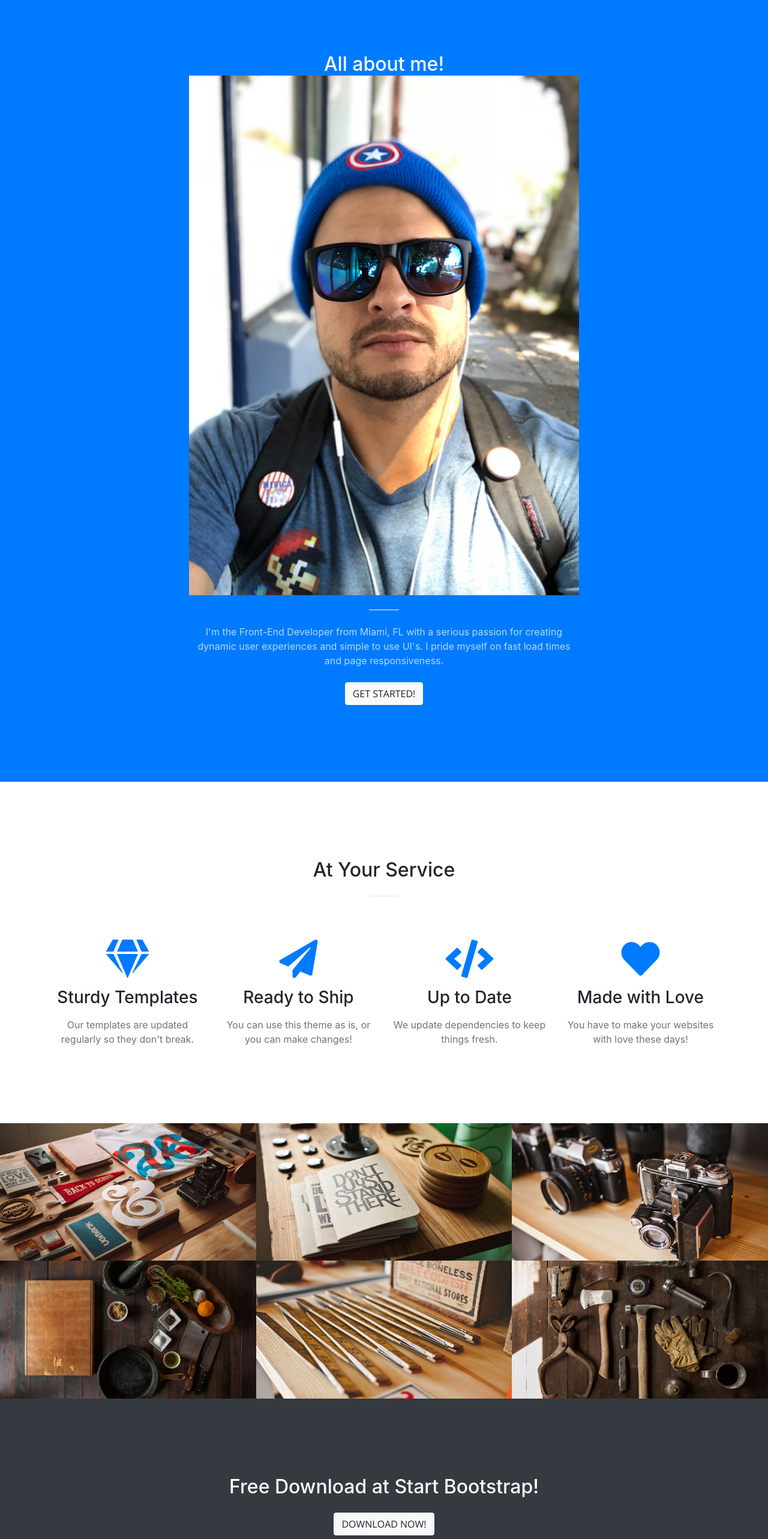
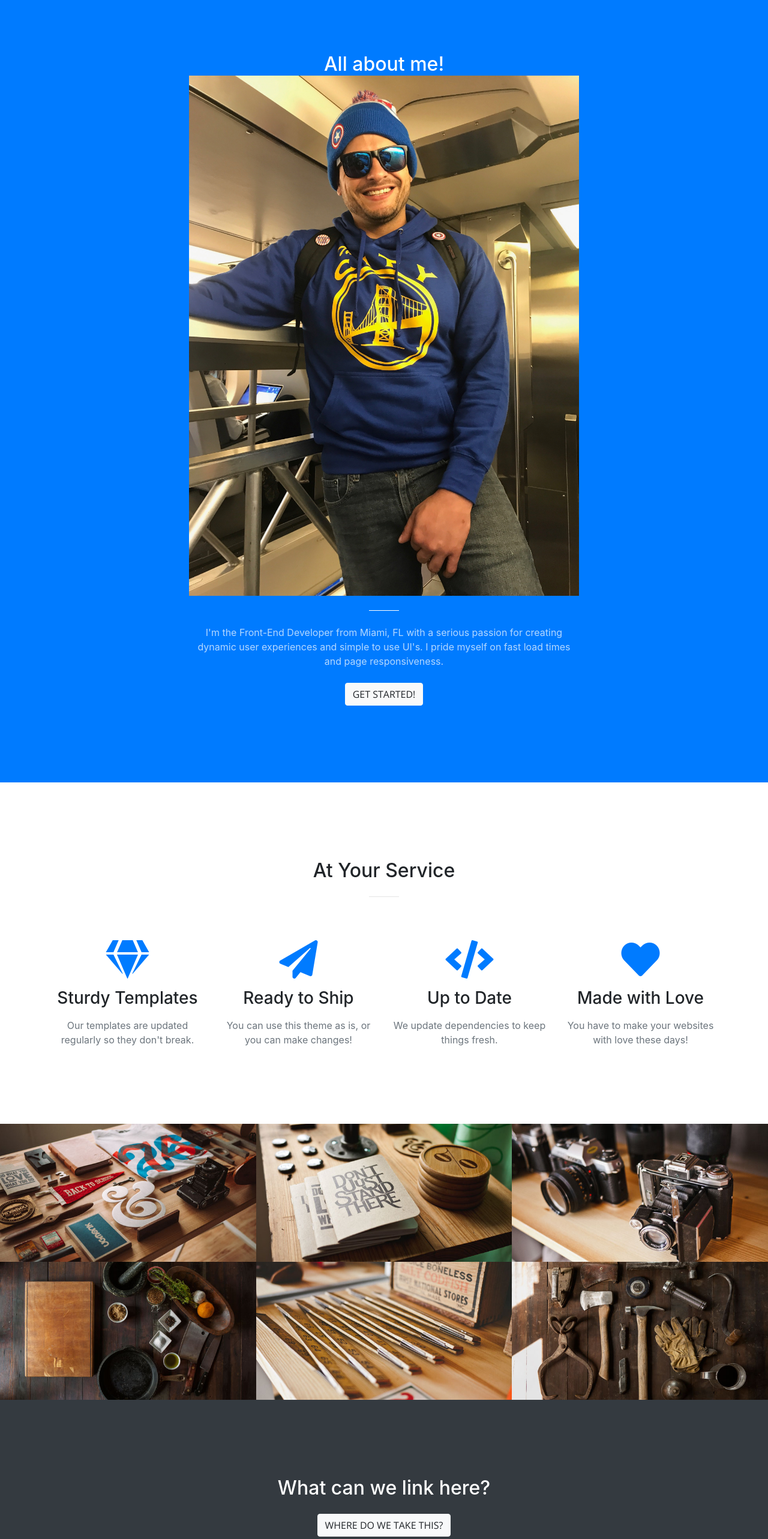
Before and after one commit to jmt06g/propro, a website with bundled scripts: page startbootstrap-creative-gh-pages/index.html in a window 1280 px wide. Shown: the part 840-3405 px from the top of the page at 60% size. Built offline with nearby package versions, Linux system fonts and the light colour scheme.

Commit message:
new pics

```diff
--- a/startbootstrap-creative-gh-pages/index.html
+++ b/startbootstrap-creative-gh-pages/index.html
@@ -77,8 +77,8 @@
           <div class="col-lg-8 mx-auto text-center">
             <h2 class="section-heading text-white">All about me! <br>
               <div>
-              <a class="portfolio-box" href="img/portfolio/fullsize/headshot.jpg">
-                <img class="img-fluid" src="img/portfolio/thumbnails/headshot.jpg" alt=""></h2>
+              <a class="portfolio-box" href="img/portfolio/fullsize/goldenstatehoodie.jpg">
+                <img class="img-fluid" src="img/portfolio/thumbnails/goldenstatehoodie.jpg" alt=""></h2>
             <hr class="light my-4">
             <p class="text-faded mb-4">I'm the Front-End Developer from Miami, FL with a
             serious passion for creating dynamic user experiences and simple to use UI's. I pride myself on fast load times and page responsiveness. </p>
@@ -230,8 +230,8 @@
 
     <section class="bg-dark text-white">
       <div class="container text-center">
-        <h2 class="mb-4">Free Download at Start Bootstrap!</h2>
-        <a class="btn btn-light btn-xl sr-button" href="http://startbootstrap.com/template-overviews/creative/">Download Now!</a>
+        <h2 class="mb-4">What can we link here?</h2>
+        <a class="btn btn-light btn-xl sr-button" href="http://www.google.com">Where do we take this?</a>
       </div>
     </section>
 
```
Also changed, not shown: startbootstrap-creative-gh-pages/img/portfolio/fullsize/goldenstatehoodie.jpg (added), startbootstrap-creative-gh-pages/img/portfolio/thumbnails/goldenstatehoodie.jpg (added).
